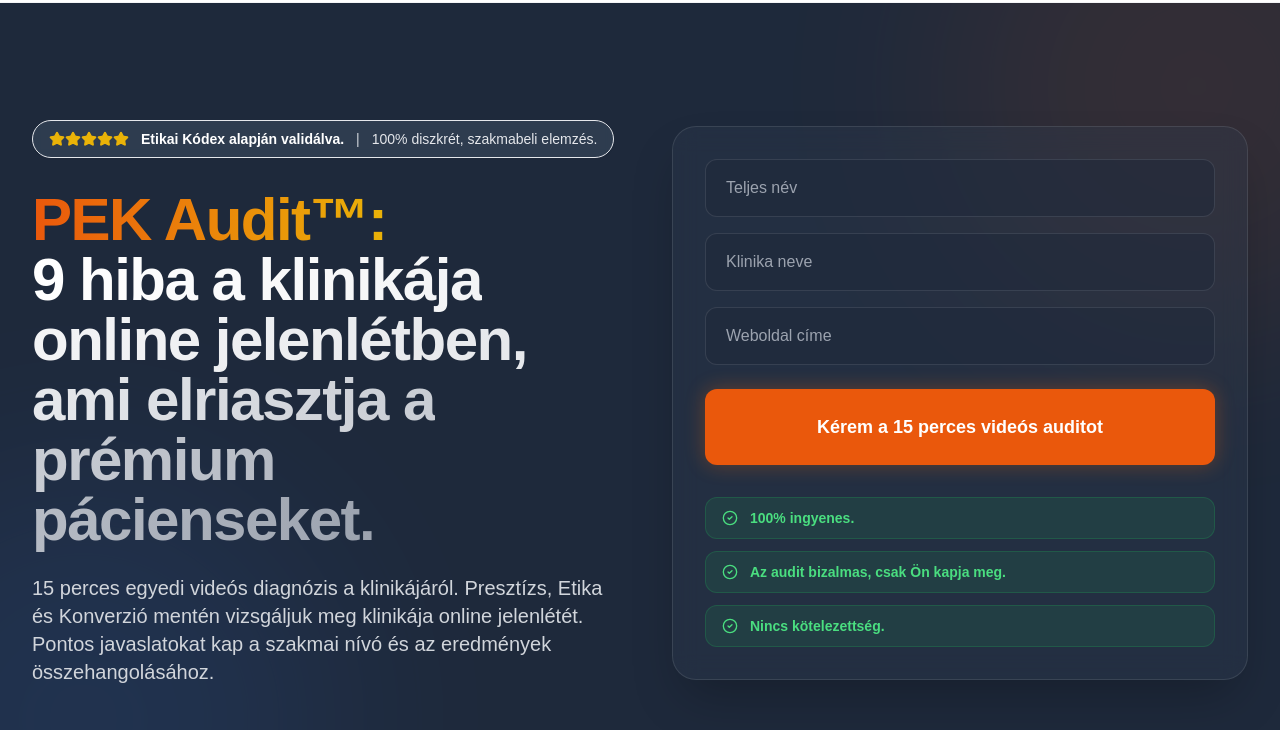
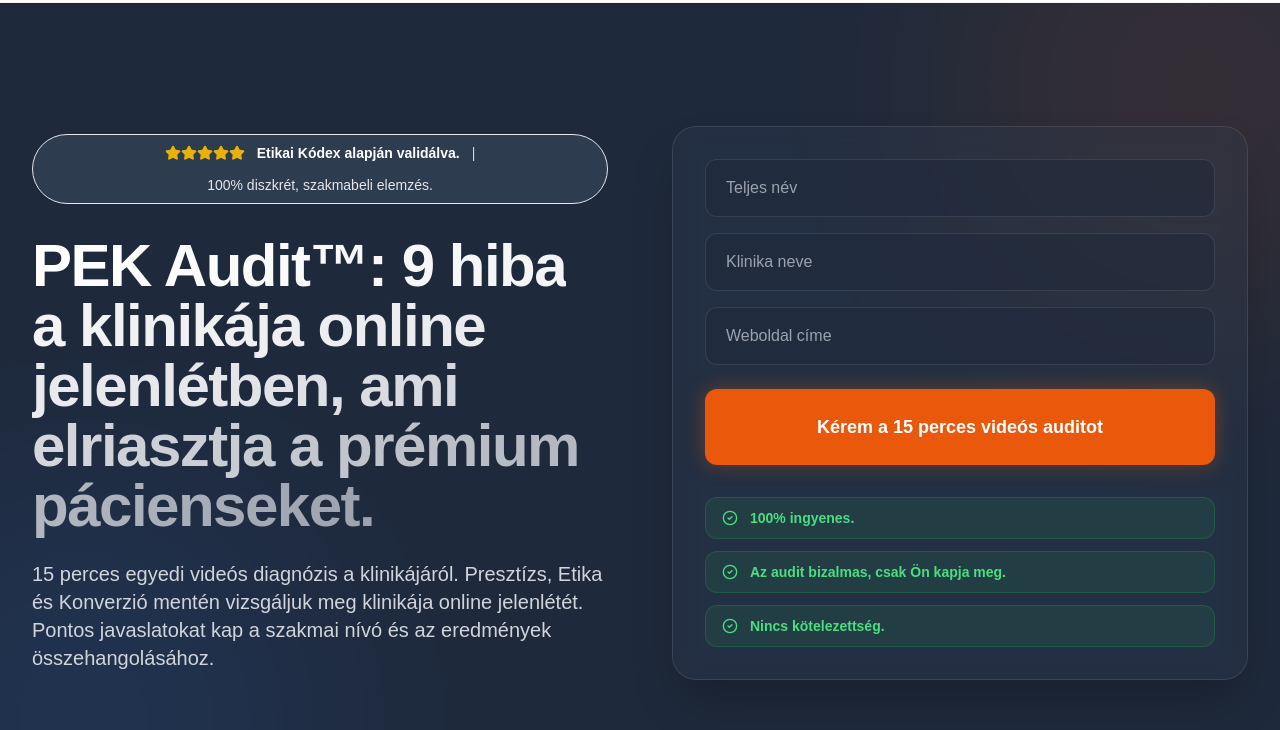
Before and after one commit to landingbulding-git/designter-freeaudit, an Astro site: page /ingyenes-audit in a window 1280 px wide. Shown: the part 70-800 px from the top of the page. Built offline with nearby package versions, Linux system fonts and the light colour scheme; Astro itself is replaced by a stand-in of ours; a script that the page names is missing.

```diff
--- a/src/components/ingyenes-audit/Hero.tsx
+++ b/src/components/ingyenes-audit/Hero.tsx
@@ -30,7 +30,7 @@
           <div className="flex flex-col space-y-5 lg:space-y-6 items-center lg:items-start text-center lg:text-left">
             <div className="flex flex-wrap items-center justify-center lg:justify-start gap-4 mb-2">
               {/* Social Proof Badge */}
-              <div className="inline-flex items-center justify-center gap-2 sm:gap-3 text-xs sm:text-sm font-medium text-gray-300 bg-brand-800/80 backdrop-blur-sm px-3 sm:px-4 py-2 rounded-2xl sm:rounded-full border border-brand-700/50 shadow-sm whitespace-nowrap">
+              <div className="inline-flex flex-wrap items-center justify-center gap-2 sm:gap-3 text-xs sm:text-sm font-medium text-gray-300 bg-brand-800/80 backdrop-blur-sm px-3 sm:px-4 py-2 rounded-2xl sm:rounded-full border border-brand-700/50 shadow-sm">
                 <div className="flex items-center text-yellow-500">
                   <Star className="w-3.5 h-3.5 sm:w-4 sm:h-4 fill-current" />
                   <Star className="w-3.5 h-3.5 sm:w-4 sm:h-4 fill-current" />
@@ -38,20 +38,15 @@
                   <Star className="w-3.5 h-3.5 sm:w-4 sm:h-4 fill-current" />
                   <Star className="w-3.5 h-3.5 sm:w-4 sm:h-4 fill-current" />
                 </div>
-                <span className="font-semibold text-white">Etikai Kódex alapján validálva.</span>
+                <span className="font-semibold text-white whitespace-nowrap">Etikai Kódex alapján validálva.</span>
                 <span className="text-brand-700 hidden sm:inline">|</span>
-                <span className="text-gray-200">100% diszkrét, szakmabeli elemzés.</span>
+                <span className="text-gray-200 whitespace-nowrap">100% diszkrét, szakmabeli elemzés.</span>
               </div>
             </div>
 
             <h1 className="text-4xl lg:text-5xl xl:text-6xl font-extrabold tracking-tight leading-tight">
               <span className="text-transparent bg-clip-text bg-gradient-to-r from-white via-gray-200 to-gray-400">
-                {userName ? `${userName}, ` : ''}
-              </span>
-              <span className="text-transparent bg-clip-text bg-gradient-to-r from-brand-accent to-yellow-500">PEK Audit™:</span>
-              <br className="hidden lg:block" />
-              <span className="text-transparent bg-clip-text bg-gradient-to-r from-white via-gray-200 to-gray-400">
-                {" "}9 hiba a klinikája online jelenlétben, ami elriasztja a prémium pácienseket.
+                {userName ? `${userName}, ` : ''}PEK Audit™: 9 hiba a klinikája online jelenlétben, ami elriasztja a prémium pácienseket.
               </span>
             </h1>
 
```
